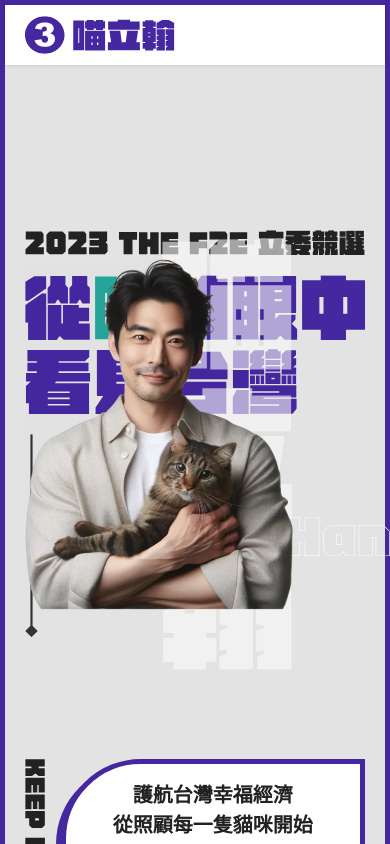
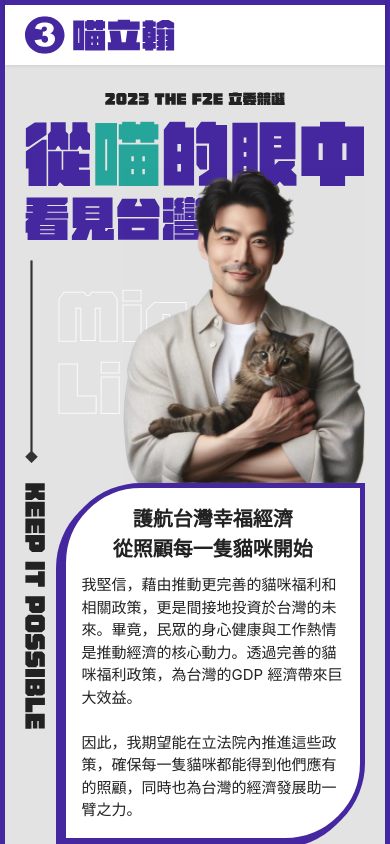
Before and after one commit to lyaui/cat-campaign-website, a Next.js app: page / in a window 390 px wide. Shown: the top 844 px of the page. Built offline with nearby package versions, Linux system fonts and the light colour scheme.

Commit message:
feat(style): Home rwd

```diff
--- a/components/About/index.tsx
+++ b/components/About/index.tsx
@@ -3,12 +3,9 @@ import Image from 'next/image';
 import { ROUTERS } from '@/constants/index';
 import sloganEnImg from '@/public/assets/font-svg/slogan_en.svg';
 import Container from '@/components/Layout/Container';
-import useIsDesktop from '@/hooks/useIsDesktop';
 
 function About() {
   const currentRouter = ROUTERS.ABOUT;
-
-  const { isDesktop, scale } = useIsDesktop();
   const sloganEnImgSize = { width: 56, height: 388 };
 
   return (
--- a/components/Home/index.tsx
+++ b/components/Home/index.tsx
@@ -4,19 +4,27 @@ import { ROUTERS } from '@/constants/index';
 import electionImg from '@/public/assets/font-svg/2023-election.svg';
 import arrowImg from '@/public/assets/font-svg/arrow.svg';
 import sloganImg from '@/public/assets/font-svg/slogan.svg';
+import sloganMobileImg from '@/public/assets/font-svg/slogan_m.svg';
 import Container from '@/components/Layout/Container';
 import candidateImg from '@/public/assets/images/candidate.png';
 import enNameImg from '@/public/assets/font-svg/name_en_bg.svg';
+import enNameMobileImg from '@/public/assets/font-svg/name_en_m_bg.svg';
 import zhNameImg from '@/public/assets/font-svg/name_zh_bg.svg';
 
 function Home() {
   const currentRouter = ROUTERS.HOME;
   return (
-    <section id={currentRouter.hash} className='pt-11' data-aos='fade-up'>
+    <section id={currentRouter.hash} className='pt-2 sm:pt-5 md:pt-11'>
       <Container>
-        <div className='relative w-full h-[650px]'>
-          <div className='absolute top-1/2 -translate-y-1/2 flex flex-col gap-5'>
+        <div className='relative w-full h-[410px] md:h-[650px]'>
+          <div className='absolute top-1/2 -translate-y-1/2 flex flex-col md:gap-5'>
+            {/* 2023 */}
+            <div className='px-20 sm:px-0 mb-4'>
               <Image draggable={false} src={electionImg} alt='2023 election' />
+            </div>
+            {/* zh-slogan */}
+            <>
+              <div className='hidden md:block'>
                 <Image
                   draggable={false}
                   src={sloganImg}
@@ -24,31 +32,52 @@ function Home() {
                   width={700}
                   height={300}
                 />
-            <div className='flex items-center'>
-              <Image draggable={false} src={arrowImg} alt='' height={200} />
+              </div>
+              <div className='relative md:hidden w-full h-full'>
                 <Image
                   draggable={false}
-                src={enNameImg}
+                  src={sloganMobileImg}
                   alt='Miao Li-Han'
-                style={{ position: 'absolute', left: 25 }}
+                />
+              </div>
+            </>
+            {/* arrow + en-name */}
+            <div className='flex items-center'>
+              <div className='mr-5 mt-5'>
+                <Image draggable={false} src={arrowImg} alt='' height={200} />
+              </div>
+              <div className='hidden md:block'>
+                <Image draggable={false} src={enNameImg} alt='Miao Li-Han' />
+              </div>
+              <div className='md:hidden'>
+                <Image
+                  draggable={false}
+                  src={enNameMobileImg}
+                  alt='Miao Li-Han'
                 />
               </div>
             </div>
+          </div>
 
-          <div className='absolute top-1/2 -translate-y-1/2 right-[72px]'>
+          <div className='absolute top-1/2 -translate-y-[110px] sm:-translate-y-[184px] md:-translate-y-1/2 right-0 md:right-[72px]'>
+            <div className='hidden lg:block z-10'>
               <Image
                 draggable={false}
                 src={zhNameImg}
                 alt='喵立漢'
                 style={{ position: 'absolute', zIndex: -1, top: -20, right: 0 }}
               />
+            </div>
+            {/* candidate */}
+            <div className='relative w-[242px] sm:w-[300px] md:w-[500px] h-[315px] sm:h-[390px] md:h-[652px]'>
               <Image
+                src={candidateImg}
+                alt={currentRouter.name}
+                style={{ objectFit: 'contain' }}
+                fill
                 draggable={false}
-              src={candidateImg}
-              alt='slogan zh'
-              width={500}
-              height={652}
               />
+            </div>
           </div>
         </div>
       </Container>
--- a/pages/index.tsx
+++ b/pages/index.tsx
@@ -2,9 +2,14 @@ import type { NextPage } from 'next';
 import Head from 'next/head';
 import Image from 'next/image';
 
+import dynamic from 'next/dynamic';
+const Campaign = dynamic(() => import('@/components/Campaign'), {
+  ssr: false,
+});
+
 import Jumbotron from '@/components/Home';
 import About from '@/components/About';
-import Campaign from '@/components/Campaign';
+// import Campaign from '@/components/Campaign';
 import Policy from '@/components/Policy';
 import Donate from '@/components/Donate';
 import ContactUs from '@/components/ContactUs';
```
Also changed, not shown: public/assets/font-svg/name_en_m_bg.svg (added), public/assets/font-svg/slogan_m.svg (added). Lines whose indentation alone changed are shown as unchanged.
